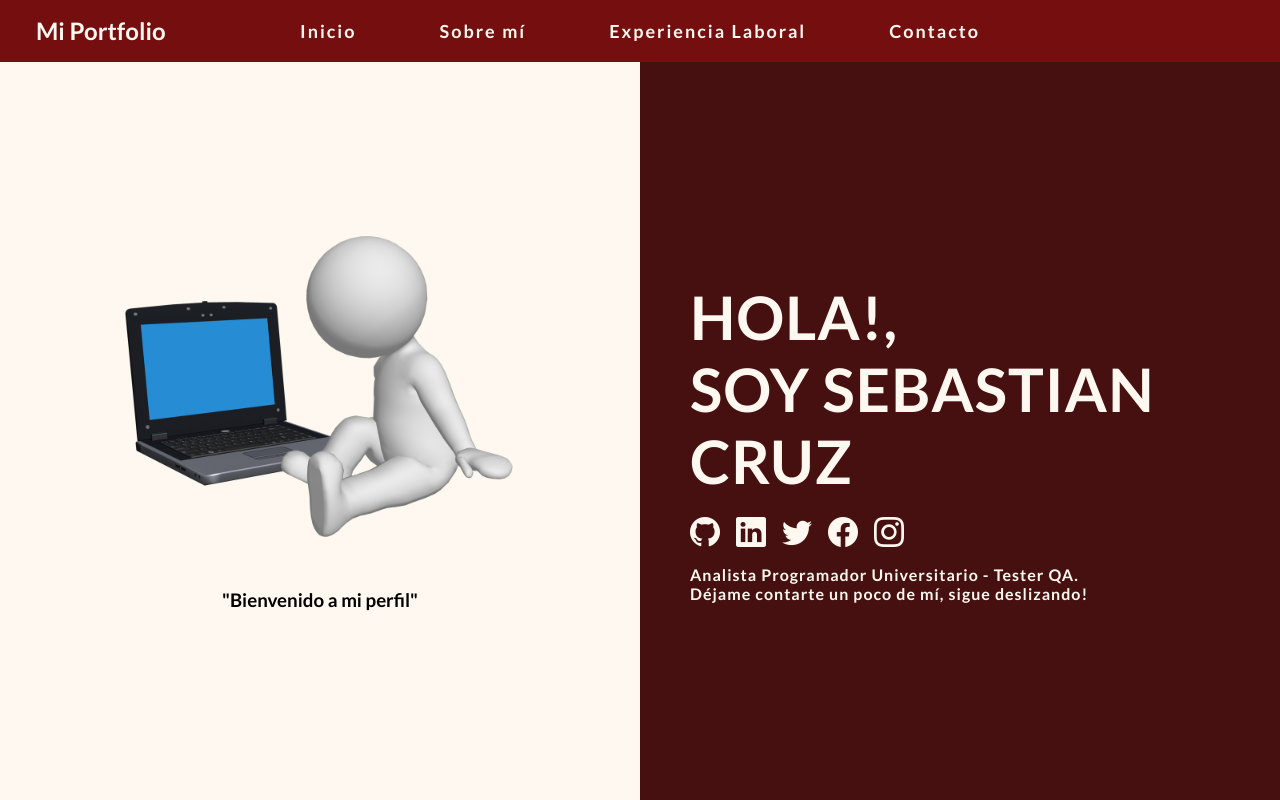
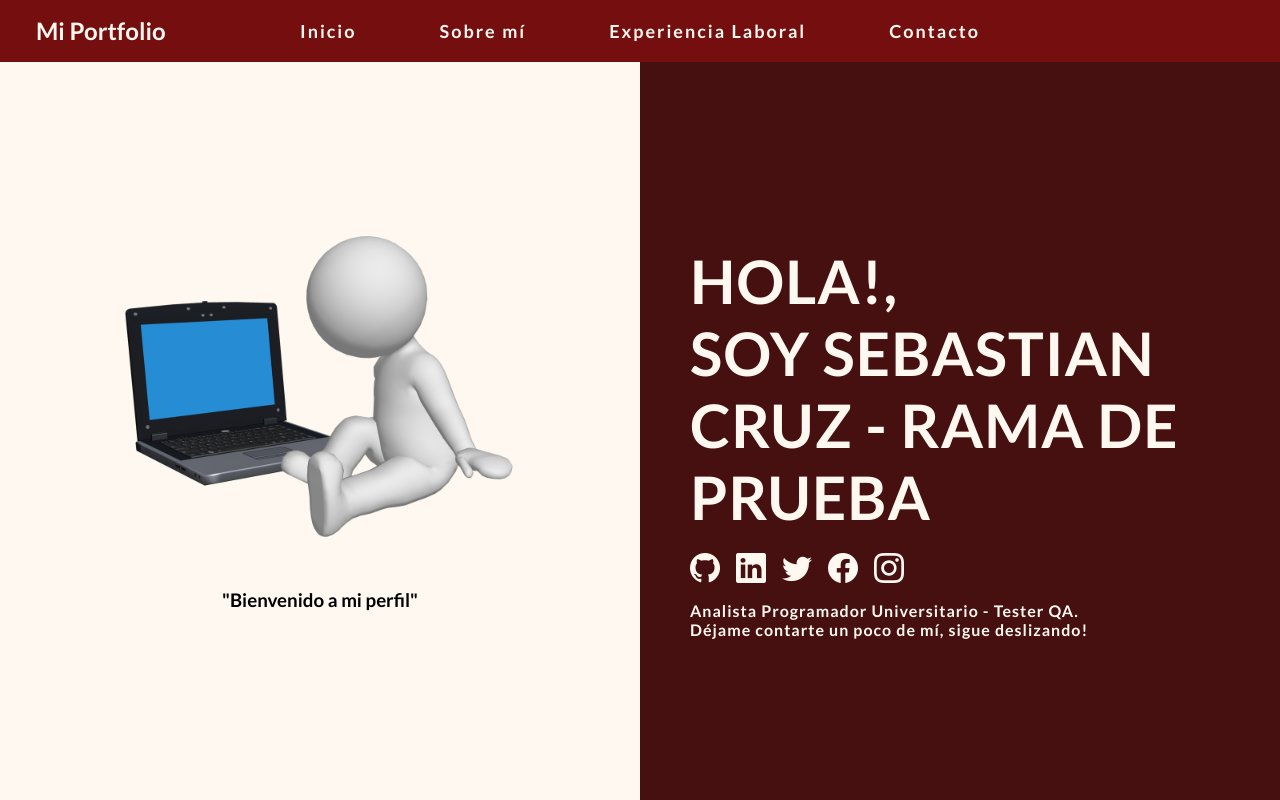
Before and after one commit to sebas1748/portfolio-template, a plain HTML site: page index.html in a window 1280 px wide. Shown: the top 800 px of the page. Drawn offline with nearby package versions, Linux system fonts and the light colour scheme.

Commit message:
cambio en el nombre rdp

```diff
--- a/index.html
+++ b/index.html
@@ -38,7 +38,7 @@
     </div>
     <div class="half-section text-section">
       <div class="introduction">
-        <h1 class="title">Hola!, <br> Soy Sebastian Cruz </h1>
+        <h1 class="title">Hola!, <br> Soy Sebastian Cruz - Rama de Prueba</h1>
         <ul class="socials">
           <li><a class="socials-icon" href="https://github.com/sebas1748/portfolio-template" target="_blank"><i class="bi bi-github"></i></a></li>
           <li><a class="socials-icon" href="https://www.linkedin.com/in/sebastian-cruz-58788818b/" target="_blank"><i class="bi bi-linkedin"></i></a></li>
```
